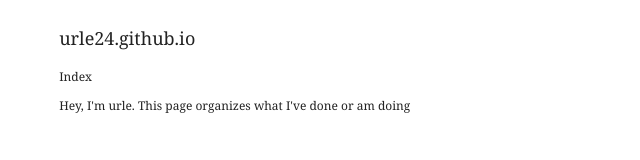
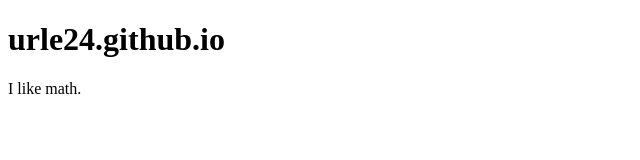
Before and after one commit to urle24/urle24.github.io, a plain HTML site: page index.html in a window 1280 px wide. Shown: the whole page, without its empty margins (0-640 px from the left). Drawn offline with Linux system fonts and the light colour scheme.

Commit message:
simplify

```diff
--- a/index.html
+++ b/index.html
@@ -4,15 +4,9 @@
 		<meta charset="utf-8">
 		<title>urle24.github.io</title>
 		<meta name="viewport" content="width=device-width,initial-scale=1">
-		<meta name="robot" content="noindex,nofollow">
-		<link rel="stylesheet" href="./style.css">
 	</head>
 	<body>
-		<div class="container">
-			<p id="title">urle24.github.io</p>
-			<p id="index">Index</p>
-			<p id="content">Hey, I'm urle. This page organizes what I've done or am doing</p>
-		</div>
-		<script text="text/javascript" src="./script.js"></script>
+		<h1>urle24.github.io</h1>
+		<p>I like math.</p>
 	</body>
 </html>
```
